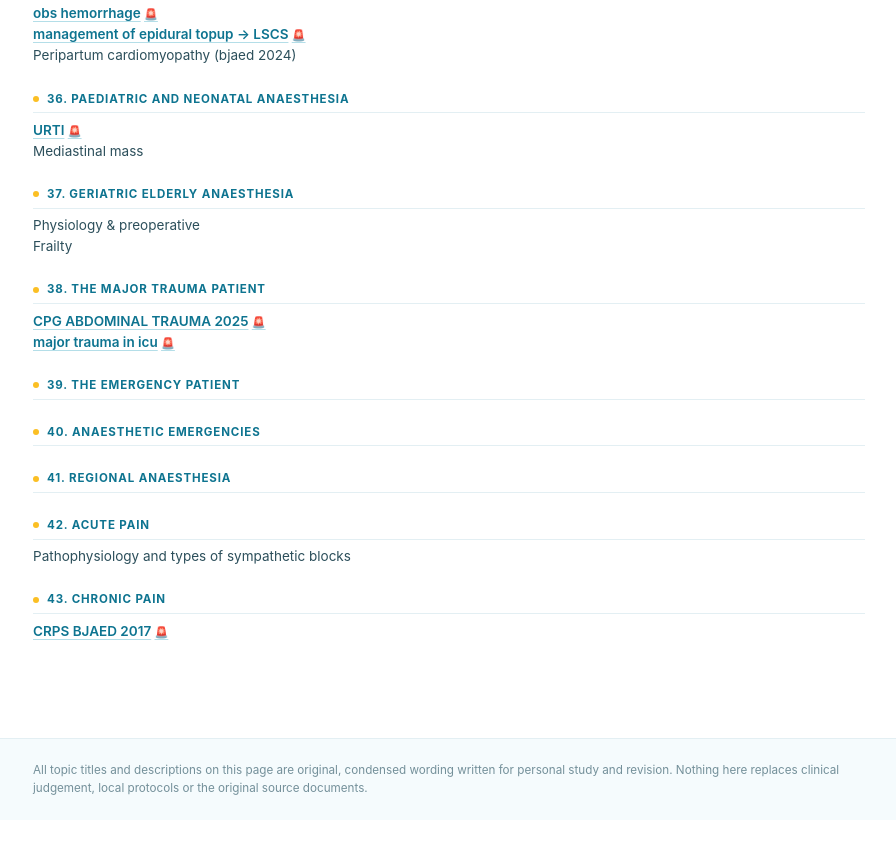
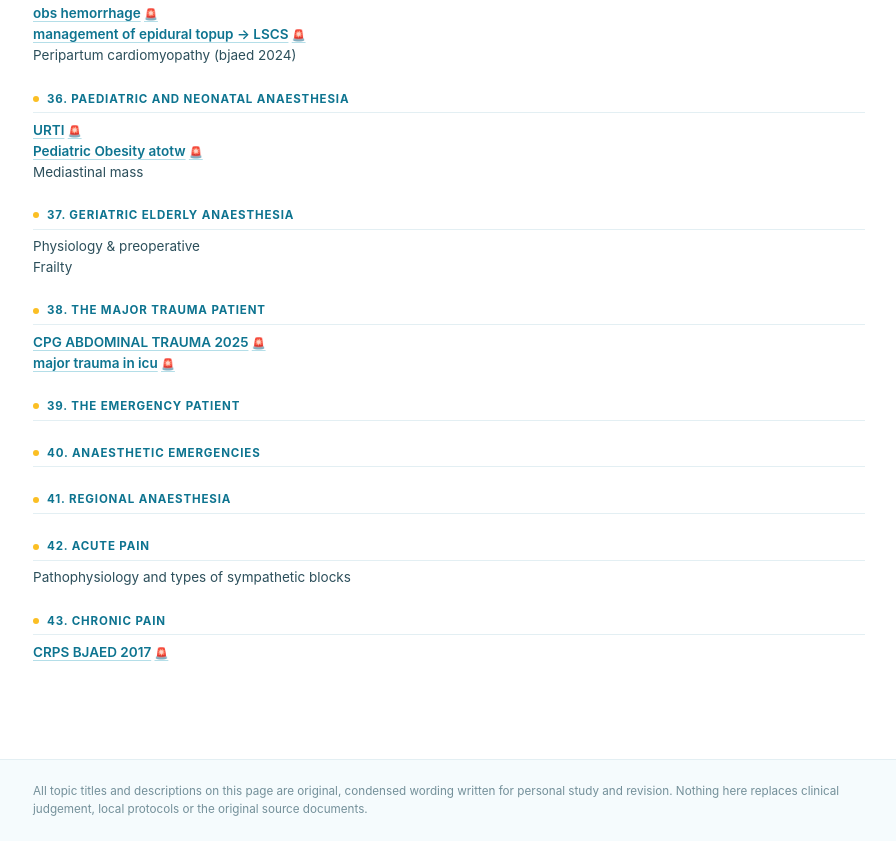
Before and after one commit to afifazzeri/anaes_note, a plain HTML site: page index.html in a window 1280 px wide. Shown: the part 3136-3977 px from the top of the page, without its empty margins (191-1087 px from the left). Before the commit the page ends 3956 px from the top, so only its background shows below. Drawn offline with Linux system fonts and the light colour scheme.

Commit message:
Update index.html

```diff
--- a/index.html
+++ b/index.html
@@ -548,6 +548,7 @@
   <h2>36. Paediatric and Neonatal Anaesthesia</h2>
   <ul>
     <li><a href="peds_urti/index.html" class="has-file">URTI</a></li>
+    <li><a href="peds_obesity_atotw/index.html" class="has-file">Pediatric Obesity atotw</a></li>
     <li>Mediastinal mass</li>
   </ul>
 
```
